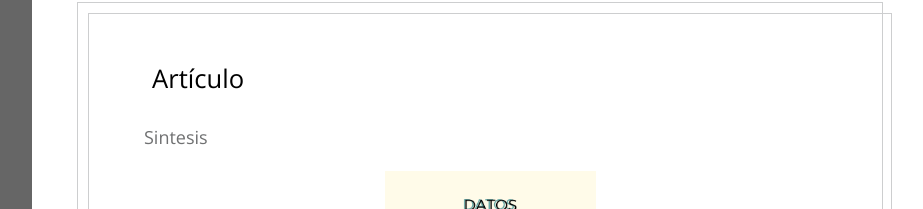
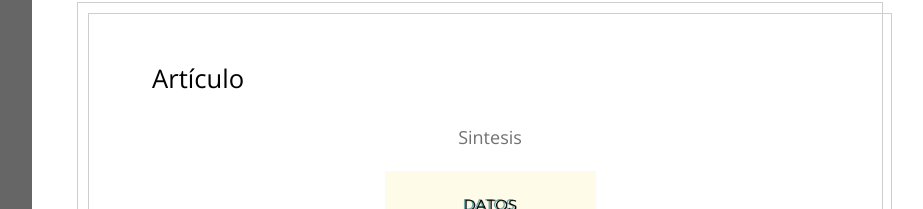
Before and after one commit to Zungher/vidasaludable, a plain HTML site: page index.html in a window 1280 px wide. Shown: the part 2847-3056 px from the top of the page, without its empty margins (352-1275 px from the left). Drawn offline with nearby package versions, Linux system fonts and the light colour scheme.

Commit message:
Update index.html

```diff
--- a/index.html
+++ b/index.html
@@ -244,7 +244,7 @@
                                   <div class="tm-double-border-2 tm-border-gray tm-box-pad">
                                     <div class="tm-gallery-wrap">
                                         <h2 class="tm-color-primary tm-section-title mb-4 ml-2">Artículo</h2>
-                                          <p> Sintesis </p>
+                                          <center> <p> Sintesis </p> </center>
                                         <div class="tm-gallery">
                                           <div class="tm-gallery-item">
                                             <figure class="effect-bubba">
```
